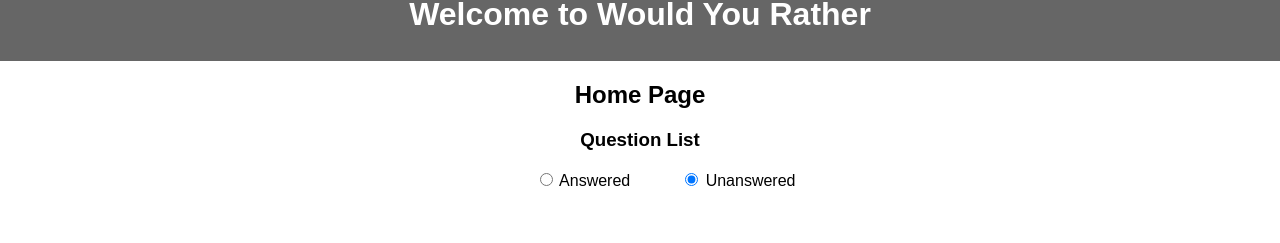
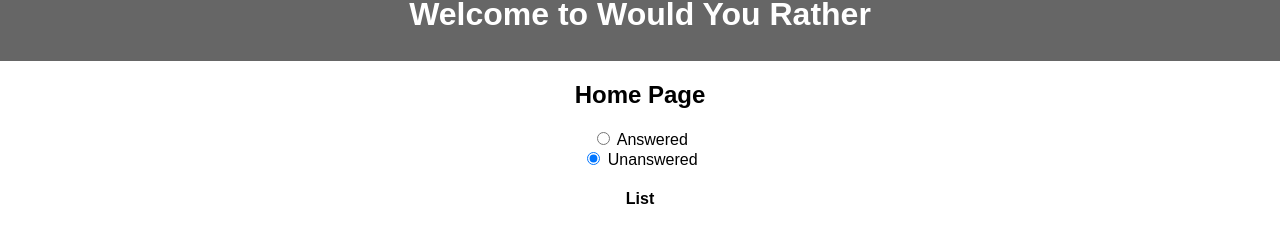
Before and after one commit to rogergraves/would-you-rather, a React (Create React App) app: page / in a window 1280 px wide. Shown: the part 129-372 px from the top of the page. Built offline with nearby package versions, Linux system fonts and the light colour scheme.

Commit message:
Move list type selection over to home page and add filtering functionality

```diff
--- a/src/components/QuestionList.js
+++ b/src/components/QuestionList.js
@@ -4,38 +4,12 @@ import '../QuestionList.css'
 
 class QuestionList extends Component {
 
-    state = {
-        view_answered: false
-    }
-
-    toggleViewAnswer = (e) => {
-        this.setState(prevState => ({
-            view_answered: !prevState.view_answered
-        }))
-    }
 
     render() {
-        console.log("viewed_answered", this.state.view_answered)
+        console.log("Render called")
 
         return (
             <div>
-                <h3>Question List</h3>
-                <div class='ListTypeSelect'>
-                    <input type='radio'
-                           value='true'
-                           name='view_answered'
-                           checked={this.state.view_answered}
-                           onChange={this.toggleViewAnswer}
-                    /> Answered
-                </div>
-                <div className='ListTypeSelect'>
-                    <input type='radio'
-                           value='false'
-                           name='view_answered'
-                           checked={!this.state.view_answered}
-                           onChange={this.toggleViewAnswer}
-                    /> Unanswered
-                </div>
 
             </div>
         )
--- a/src/containers/Home.js
+++ b/src/containers/Home.js
@@ -1,13 +1,72 @@
 import React, { Component } from 'react'
-import QuestionList from "../components/QuestionList";
+import * as DataAPI from "../utils/_DATA";
 
 class Home extends Component {
+
+    state = {
+        view_answered: false,
+        loading: true
+    }
+
+    toggleViewAnswer = (e) => {
+        this.setState(prevState => ({
+            view_answered: !prevState.view_answered
+        }))
+        this.getQuestions()
+    }
+
+    getQuestions = () => {
+        DataAPI._getQuestions().then((obj) => {
+            const list = Object.values(obj)
+
+            console.log("filterQuestions", this.filterQuestions(list))
+            this.setState({
+                loading: false
+            })
+        })
+    }
+
+    componentDidMount() {
+        this.getQuestions()
+    }
+
+    filterQuestions = (master_list) => {
+        return master_list.filter((question) => this.hasVotes(question) === this.state.view_answered)
+    }
+
+    hasVotes(question) {
+        return (
+            question.optionOne.votes.length > 0 || question.optionTwo.votes.length > 0
+        )
+    }
+
 
     render() {
         return (
             <div>
                 <h2>Home Page</h2>
-                <QuestionList />
+                <div className='ListTypeSelect'>
+                    <input type='radio'
+                           value='true'
+                           name='view_answered'
+                           checked={this.state.view_answered}
+                           onChange={this.toggleViewAnswer}
+                    /> Answered
+                </div>
+                <div className='ListTypeSelect'>
+                    <input type='radio'
+                           value='false'
+                           name='view_answered'
+                           checked={!this.state.view_answered}
+                           onChange={this.toggleViewAnswer}
+                    /> Unanswered
+                </div>
+                {this.state.loading ? (
+                    <h4>Loading...</h4>
+                ) : (
+                    <h4>List</h4>
+                )}
+
             </div>
         )
     }
```
